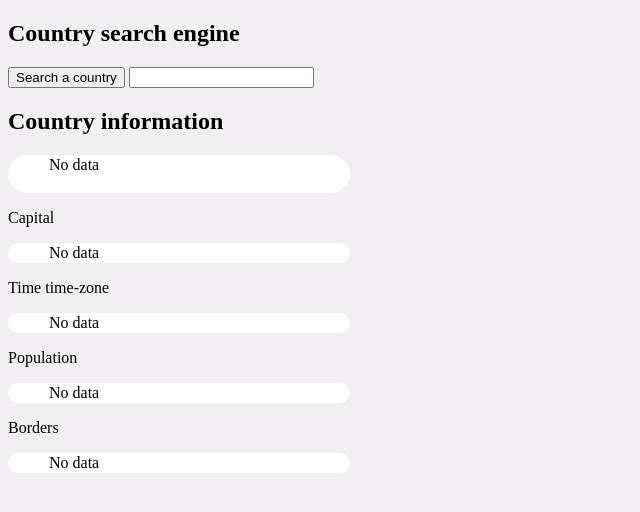
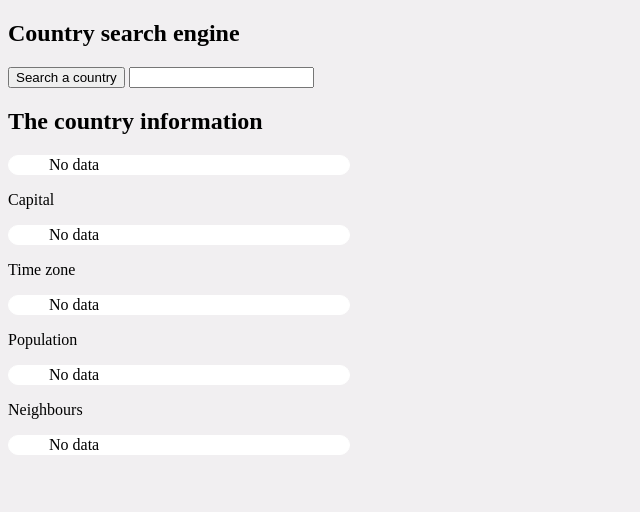
Before and after one commit to leoleonard/kodilla12-6, a plain HTML site: page index.html in a window 1280 px wide. Shown: the whole page, without its empty margins (0-640 px from the left). Drawn offline with nearby package versions, Linux system fonts and the light colour scheme.

Commit message:
add changes to html

```diff
--- a/index.html
+++ b/index.html
@@ -12,16 +12,15 @@
     <h1>Country search engine</h1>
     <button id="search">Search a country</button>
     <input id="country-name" type="text" />
-    <h2>Country information</h2>
+    <h2>The country information</h2>
     <ul id="countries">
       <li>No data</li>
-      <br>
     </ul>
     Capital
     <ul id="capital-name">
       <li>No data</li>
     </ul>
-    Time time-zone
+    Time zone
     <ul id="time-zones">
       <li>No data</li>
     </ul>
@@ -29,7 +28,7 @@
     <ul id="population">
       <li>No data</li>
     </ul>
-    Borders
+    Neighbours
     <ul id="border">
       <li>No data</li>
     </ul>
--- a/js/scripts.js
+++ b/js/scripts.js
@@ -25,8 +25,9 @@ function showCountriesList(resp) {
   bordersList.empty();
   resp.forEach(function(item){
      	$('<li>').text(item.name).appendTo(countriesList);
+      $('<li>').text("Region: " + item.subregion).appendTo(countriesList);
+      $('<li>').text(item.flag).appendTo(countriesList);
       $('<li>').text(item.capital).appendTo(capitalList);
-      $('<li>').text("Region: " + item.subregion).appendTo(countriesList);
       $('<li>').text(item.timezones).appendTo(timezoneList);
       $('<li>').text(item.population + " people").appendTo(populationList);
       $('<li>').text(item.borders).appendTo(bordersList);
```
